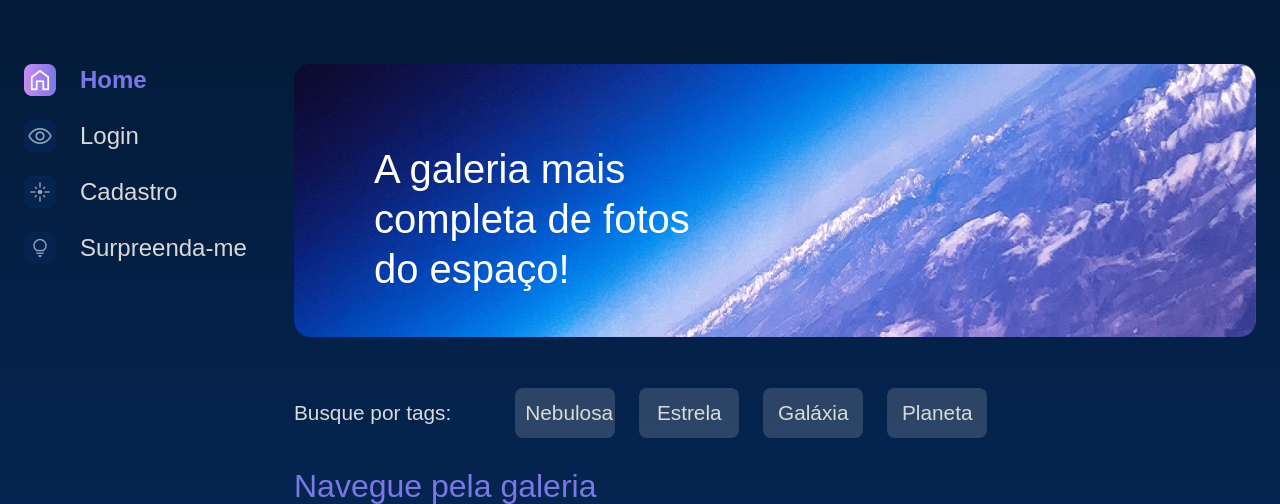
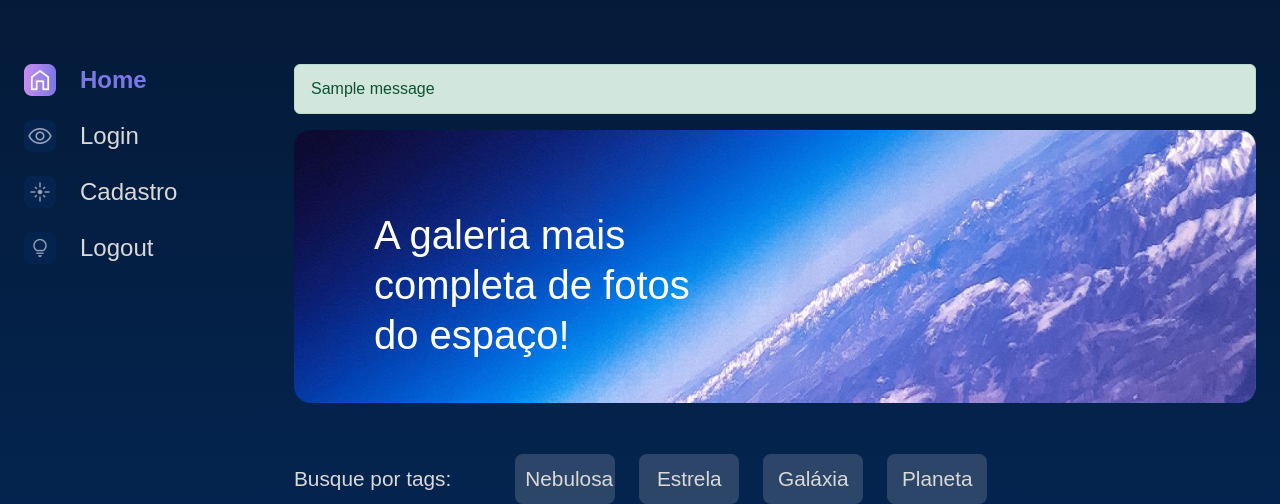
Before and after one commit to zNexTage/alura-space, a Django app: page /gallery/ in a window 1280 px wide. Shown: the part 117-621 px from the top of the page. Run offline with Django 4.2, Linux system fonts and the light colour scheme; tables that the repository leaves empty hold one stand-in row (values such as "Sample post"); grey boxes marked "Sample" are stand-in pictures; one stand-in notice (Sample message) is shown.

Commit message:
implemented logout.

```diff
--- a/templates/gallery/base.html
+++ b/templates/gallery/base.html
@@ -25,7 +25,7 @@
                     <a href="#"><img src="{% static '/assets/ícones/1x/Home - ativo.png' %}"> Home</a>
                     <a href="{% url 'users:login' %}"><img src="{% static '/assets/ícones/1x/Mais vistas - inativo.png' %}"> Login</a>
                     <a href="{% url 'users:add' %}"><img src="{% static '/assets/ícones/1x/Novas - inativo.png' %}"> Cadastro</a>
-                    <a href="#"><img src="{% static '/assets/ícones/1x/Surpreenda-me - inativo.png' %}"> Surpreenda-me</a>
+                    <a href="{% url 'users:logout' %}"><img src="{% static '/assets/ícones/1x/Surpreenda-me - inativo.png' %}"> Logout</a>
                 </nav>
             </section>
             {% block content %}
--- a/templates/gallery/index.html
+++ b/templates/gallery/index.html
@@ -2,7 +2,16 @@
 {% load static %}
 
 {% block content %}
+
+
             <section class="conteudo">
+                <ul>
+                    {% for message in messages %}
+                        <li class="alert alert-success" role="alert">
+                            {{message}}
+                        </li>
+                        {% endfor %}
+                    </ul>
                 <section class="banner">
                     <img class="banner__imagem" src="{% static '/assets/imagens/Banner(2).png' %}" alt="banner Alura Space">
                     <h1 class="banner__titulo"> A galeria mais completa de fotos do espaço!</h1>
--- a/templates/gallery/partials/_header.html
+++ b/templates/gallery/partials/_header.html
@@ -4,6 +4,7 @@
     <a href="{% url 'gallery:index' %}">
         <img src="{% static '/assets/logo/Logo(2).png' %}" alt="Logo da Alura Space" />
     </a>
+
     <div class="cabecalho__busca">
         <div class="busca__fundo">
             <form action="{% url 'gallery:search' %}">
--- a/users/urls.py
+++ b/users/urls.py
@@ -5,4 +5,5 @@ app_name = 'users'
 urlpatterns = [
     path('login/', views.login, name='login'),
     path('add/', views.add, name='add'),
+    path('logout/', views.logout, name='logout'),
 ]
```
Also changed, not shown: users/views.py (+7 -0 lines).
